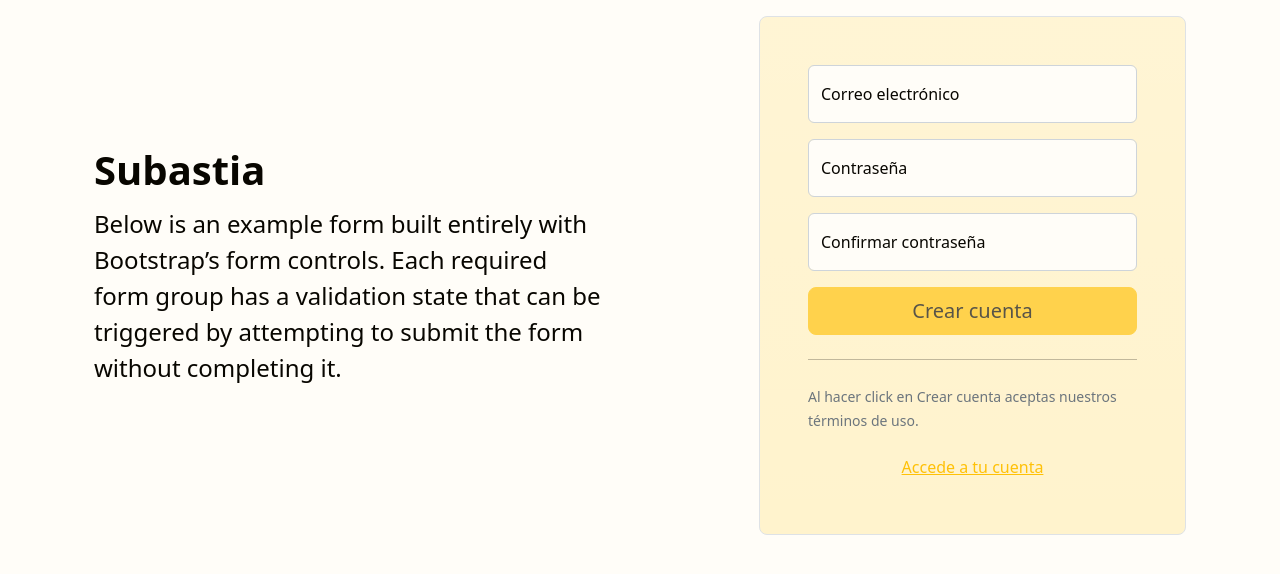
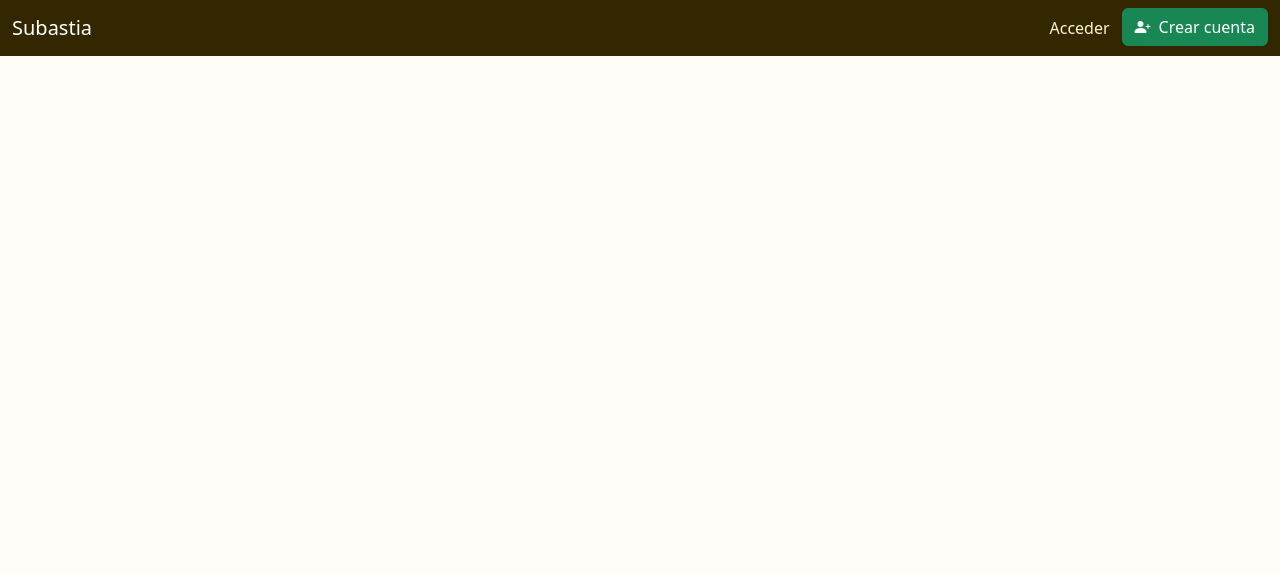
Before and after one commit to wonddark/mercadi, a React (Create React App) app: page / in a window 1280 px wide. Shown: the top 574 px of the page. Built offline with nearby package versions, Linux system fonts and the light colour scheme.

Commit message:
Updated this component to use the site layout

```diff
--- a/src/components/StaticLayoutContainer.tsx
+++ b/src/components/StaticLayoutContainer.tsx
@@ -1,12 +1,11 @@
-import HomePage from "./HomePage";
 import { Outlet } from "react-router-dom";
+import SiteLayout from "./SiteLayout";
 
 function StaticLayoutContainer() {
   return (
-    <>
-      <HomePage />
+    <SiteLayout>
       <Outlet />
-    </>
+    </SiteLayout>
   );
 }
 
```
